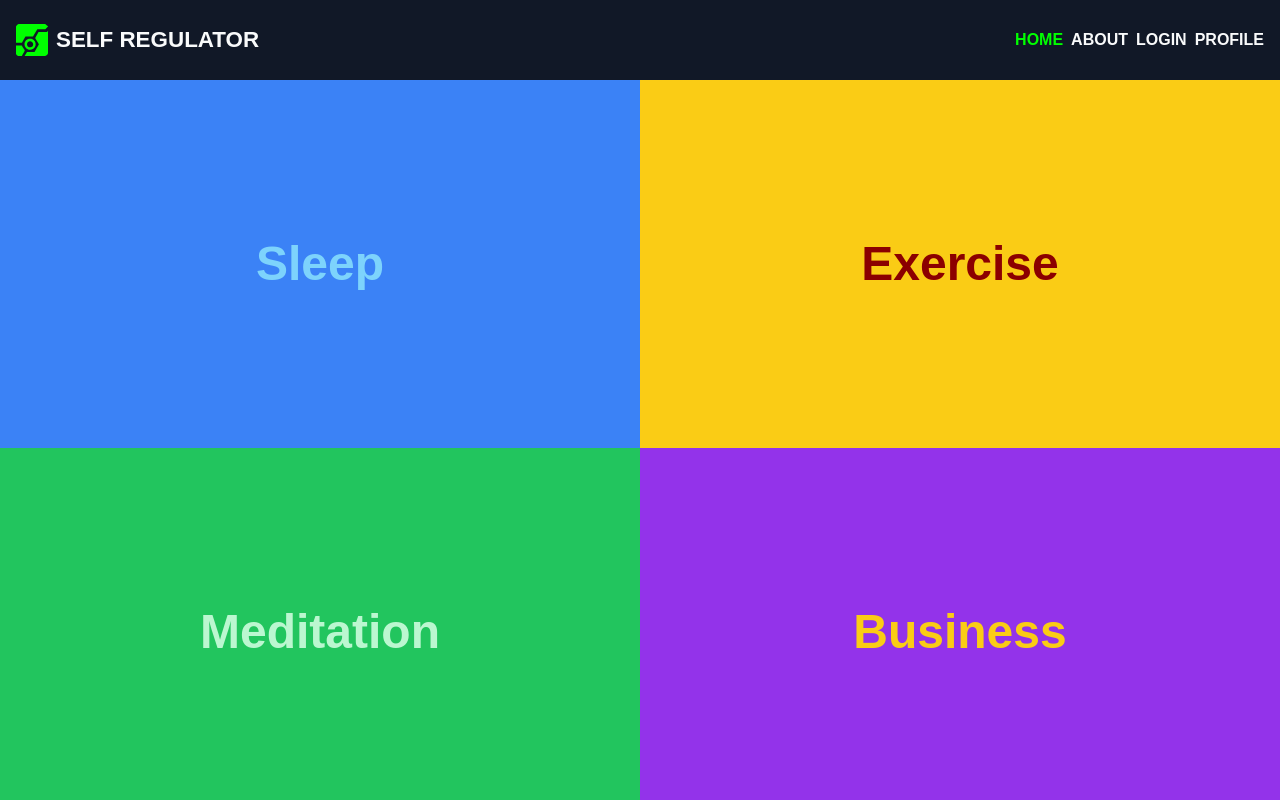
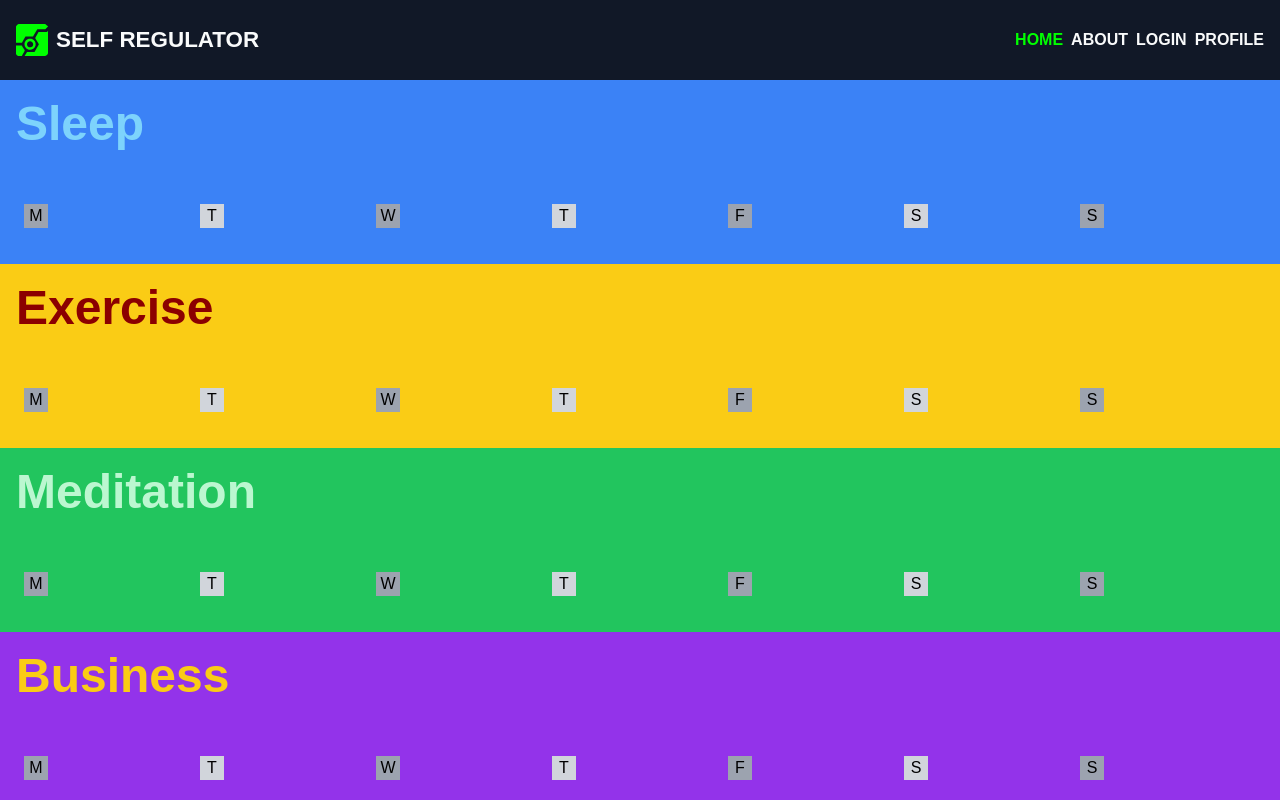
Before and after one commit to JamesPrenticez/selfreg, a React (Vite) app in the folder frontend/: page / in a window 1280 px wide. Shown: the top 800 px of the page. Built offline with nearby package versions, Linux system fonts and the light colour scheme.

Commit message:
checkboxes

```diff
--- /dev/null
+++ b/frontend/src/components/todos/TodoLayout.tsx
@@ -0,0 +1,37 @@
+import React from 'react'
+import { mockTodos } from '@mocks'
+import type { ITodo } from '@models';
+import dayjs from 'dayjs';
+
+interface Props {
+  todo: ITodo;
+}
+
+
+function TodoLayout({ todo }: Props) {
+
+  return (
+    <div className='grid grid-cols-7 h-full items-center justify-between'>
+      {todo.days.map((day, index) => {
+        const displayValue = day.status === null ? '-' : day.status === true ? 'x' : 'o';
+
+        const renderTodoStatus = () => {
+          if(day.status === null) {
+            // const dayOfWeek = dayjs(day.date).day() // returns number
+            const dayLabels = ['M', 'T', 'W', 'T', 'F', 'S', 'S'];
+            const dayLabel = dayLabels[index];
+            return <div>{dayLabel}</div>
+          }
+        }
+
+        return (
+          <div className=' even:bg-gray-300 odd:bg-gray-400 w-6 h-6 flex items-center justify-center'>
+            {renderTodoStatus()}
+          </div>
+        )}
+      )}
+    </div>
+  )
+}
+
+export default TodoLayout
--- a/frontend/src/mocks/mockTodos.ts
+++ b/frontend/src/mocks/mockTodos.ts
@@ -1,10 +1,10 @@
-import { type ITodo } from "../models"
+import { type ITodo } from "@models"
 
 export const mockTodos: ITodo[] = [
   {
     _id: "5f50c31e1c4ae0b63c4b4a94",
     user_id: "123456",
-    task_name: "Meditate",
+    task_name: "Meditation",
     description: "Daily meditation for 10 minutes",
     created_at: "2023-09-08T12:34:56Z",
     days: [
@@ -48,5 +48,21 @@ export const mockTodos: ITodo[] = [
       { date: "2023-09-16", status: null },
       { date: "2023-09-17", status: null },
     ]
+  },
+  {
+    _id: "38f8427c32ba50112633d0f9b",
+    user_id: "123456",
+    task_name: "Business",
+    description: "Work on making money for 1 hour",
+    created_at: "2023-09-08T12:34:56Z",
+    days: [
+      { date: "2023-09-11", status: null },
+      { date: "2023-09-12", status: null },
+      { date: "2023-09-13", status: null },
+      { date: "2023-09-14", status: null },
+      { date: "2023-09-15", status: null },
+      { date: "2023-09-16", status: null },
+      { date: "2023-09-17", status: null },
+    ]
   }
 ]
--- a/frontend/src/models/todos/index.ts
+++ b/frontend/src/models/todos/index.ts
@@ -1 +1,2 @@
 export * from './ITodos'
+export * from './IValidTasks'
--- a/frontend/src/pages/Home.tsx
+++ b/frontend/src/pages/Home.tsx
@@ -1,27 +1,89 @@
 import React, { type ReactElement } from "react";
 import Body from "../components/layout/Body";
 import { Link, NavLink } from "react-router-dom";
+import { mockTodos } from '@mocks'
+import type { IValidTasks } from "@models";
+import TodoLayout from "@components/todos/TodoLayout";
+import dayjs from "dayjs";
 
-const data = [
-  {id: 3, name: "Sleep", url:"/sleep", color:"#7dd3fc", bgcolor: "#3b82f6", icon: undefined},
-  {id: 2, name: "Exercise", url:"/exercise", color:"#8B0000", bgcolor: "#facc15", icon: undefined},
-  {id: 1, name: "Meditation", url:"/meditation", color:"#bbf7d0", bgcolor: "#22c55e", icon: undefined},
-  {id: 4, name: "Business", url:"/business", color:"#facc15", bgcolor: "#9333ea", icon: undefined},
+
+
+const validTasks: IValidTasks[] = [
+  {_id: "1", task_name: "Sleep", slug:"/sleep", color:"#7dd3fc", bgcolor: "#3b82f6", icon: undefined},
+  {_id: "2", task_name: "Exercise", slug:"/exercise", color:"#8B0000", bgcolor: "#facc15", icon: undefined},
+  {_id: "3", task_name: "Meditation", slug:"/meditation", color:"#bbf7d0", bgcolor: "#22c55e", icon: undefined},
+  {_id: "4", task_name: "Business", slug:"/business", color:"#facc15", bgcolor: "#9333ea", icon: undefined},
 ]
 
-// #9333ea
+// Quadrant
+// const Home = (): ReactElement => {
+//   return (
+//     <Body>
+//       <div className="grid grid-cols-2 min-h-screenNav bg-red-500">
+//         {data.map((item) => (
+//           <NavLink key={item.id} to={item.url} className="flex flex-col justify-center items-center cursor-pointer" style={{background: item.bgcolor}}>
+//             <h1 className="text-white font-bold text-2xl md:text-5xl" style={{color: item.color}}>
+//               {item.name}
+//             </h1>
+//           </NavLink>
+//         ))}
+//       </div>
+//     </Body>
+//   );
+// };
 
+// Lines
 const Home = (): ReactElement => {
+
+
+  const today = dayjs() // TODO add this to global state
+
+  // There is some database logic
+  // Sends todays date
+  // Returns list of todos that fall within the given week/year
+  // If there is no todo with the 'task_name' then create it
+
+
   return (
     <Body>
-      <div className="grid grid-cols-2 min-h-screenNav bg-red-500">
-        {data.map((item) => (
-          <NavLink key={item.id} to={item.url} className="flex flex-col justify-center items-center cursor-pointer" style={{background: item.bgcolor}}>
-            <h1 className="text-white font-bold text-2xl md:text-5xl" style={{color: item.color}}>
-              {item.name}
-            </h1>
-          </NavLink>
-        ))}
+      <div className="grid grid-col min-h-screenNav bg-red-500">
+        {validTasks.map((item) => {
+          // Find first instance
+          const matchingTodo = mockTodos.find(obj => obj.task_name === item.task_name);
+          // Find all innstances
+          // const matchingTodos = mockTodos.filter(obj => obj.task_name === item.task_name);
+
+          const renderMatchingTodos = () => {
+            if(matchingTodo) {
+              return (
+                <TodoLayout todo={matchingTodo}/>
+              )
+            } else {
+              // create todo
+              // item.task_name + today = dayjs()
+
+              return (
+                <div>not matching</div>
+              )
+            }
+          }
+
+          return (
+            <NavLink key={item._id} to={item.slug} className="flex flex-col cursor-pointer px-4" style={{background: item.bgcolor}}>
+
+              <div className="w-full flex items-center py-4">
+                <h1 className="text-white font-bold text-2xl md:text-5xl" style={{color: item.color}}>
+                  {item.task_name}
+                </h1>
+              </div>
+
+              <div className="flex flex-col flex-grow px-2">
+                {renderMatchingTodos()}
+              </div>
+
+            </NavLink>
+          )}
+      )}
       </div>
     </Body>
   );
```
Also changed, not shown: frontend/src/models/todos/IValidTasks.ts (added, +10 -0 lines).
